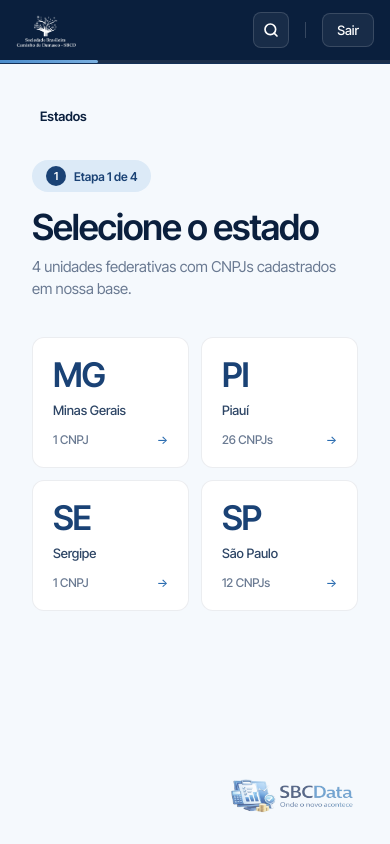
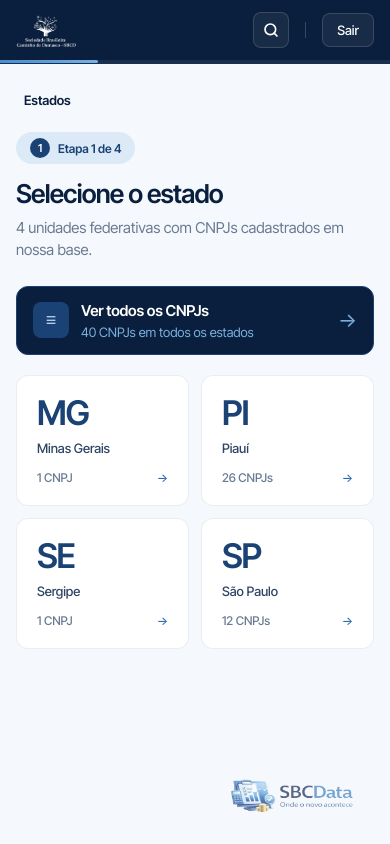
Before and after one commit to sbcdata/consulta-cnpj, a React (Vite) app: page / in a window 390 px wide. Built offline with nearby package versions, Linux system fonts and the light colour scheme.

Commit message:
feat: add full CNPJ listing screen and mobile responsive fixes

```diff
--- a/src/App.jsx
+++ b/src/App.jsx
@@ -6,6 +6,7 @@ import UfScreen from "./components/UfScreen";
 import MunicipioScreen from "./components/MunicipioScreen";
 import CNPJScreen from "./components/CNPJScreen";
 import DetalheScreen from "./components/DetalheScreen";
+import TodosScreen from "./components/TodosScreen";
 import cnpjs from "./data/cnpjs.json";
 import logoSemFundo from "./assets/logo-sem-fundo-sbcdata.png";
 
@@ -42,6 +43,8 @@ export default function App() {
   const goto = (step) => {
     if (step === "uf") {
       setState({ ...state, step: "uf", uf: null, municipio: null, cnpj: null });
+    } else if (step === "todos") {
+      setState({ ...state, step: "todos", uf: null, municipio: null, cnpj: null });
     } else if (step === "municipio") {
       setState({ ...state, step: "municipio", municipio: null, cnpj: null });
     } else if (step === "cnpj") {
@@ -89,6 +92,16 @@ export default function App() {
         {state.step === "uf" && (
           <UfScreen
             onSelect={(uf) => setState({ ...state, step: "municipio", uf })}
+            onTodos={() => setState({ ...state, step: "todos", uf: null, municipio: null, cnpj: null })}
+          />
+        )}
+
+        {state.step === "todos" && (
+          <TodosScreen
+            onSelect={(e) =>
+              setState({ step: "detalhe", uf: e.uf, municipio: e.municipio, cnpj: e })
+            }
+            onVoltar={() => setState({ ...ESTADO_INICIAL, step: "uf" })}
           />
         )}
 
--- a/src/components/Crumbs.jsx
+++ b/src/components/Crumbs.jsx
@@ -2,9 +2,13 @@ import { Fragment } from "react";
 
 export default function Crumbs({ state, onGo }) {
   const crumbs = [{ label: "Estados", step: "uf" }];
-  if (state.uf) crumbs.push({ label: state.uf, step: "municipio" });
-  if (state.municipio) crumbs.push({ label: state.municipio, step: "cnpj" });
-  if (state.cnpj) crumbs.push({ label: state.cnpj.nome, step: "detalhe" });
+  if (state.step === "todos") {
+    crumbs.push({ label: "Todos os CNPJs", step: "todos" });
+  } else {
+    if (state.uf) crumbs.push({ label: state.uf, step: "municipio" });
+    if (state.municipio) crumbs.push({ label: state.municipio, step: "cnpj" });
+    if (state.cnpj) crumbs.push({ label: state.cnpj.nome, step: "detalhe" });
+  }
 
   return (
     <div className="crumbs">
--- /dev/null
+++ b/src/components/TodosScreen.jsx
@@ -0,0 +1,90 @@
+import { useMemo, useState } from "react";
+import cnpjs from "../data/cnpjs.json";
+
+export default function TodosScreen({ onSelect, onVoltar }) {
+  const [busca, setBusca] = useState("");
+  const [copiado, setCopiado] = useState(null);
+
+  const lista = useMemo(() => {
+    const q = busca.trim().toLowerCase();
+    if (!q) return cnpjs;
+    const qNum = q.replace(/\D/g, "");
+    return cnpjs.filter((e) => {
+      if (qNum && e.cnpj.replace(/\D/g, "").includes(qNum)) return true;
+      if (e.nome.toLowerCase().includes(q)) return true;
+      if (e.municipio.toLowerCase().includes(q)) return true;
+      if (e.uf.toLowerCase() === q) return true;
+      return false;
+    });
+  }, [busca]);
+
+  const copiar = (ev, entry) => {
+    ev.stopPropagation();
+    navigator.clipboard?.writeText(entry.cnpj);
+    setCopiado(entry.cnpj);
+    setTimeout(() => setCopiado(null), 2000);
+  };
+
+  return (
+    <>
+      <div className="stage-head">
+        <div className="stage-step">
+          <span className="num" style={{ fontSize: 10 }}>≡</span>
+          <span>Listagem completa</span>
+        </div>
+        <div className="stage-titles">
+          <h1>Todos os CNPJs</h1>
+          <div className="desc">
+            {cnpjs.length} CNPJs cadastrados em nossa base de dados.
+          </div>
+        </div>
+      </div>
+
+      <div className="todos-bar">
+        <button className="todos-back-btn" onClick={onVoltar}>← Voltar</button>
+        <input
+          className="todos-input"
+          type="text"
+          placeholder="Buscar por nome, CNPJ ou município…"
+          value={busca}
+          onChange={(e) => setBusca(e.target.value)}
+          autoFocus
+        />
+        {busca.trim() && (
+          <span className="todos-count">
+            {lista.length} resultado{lista.length !== 1 ? "s" : ""}
+          </span>
+        )}
+      </div>
+
+      <div className="row-list">
+        {lista.length === 0 && (
+          <div className="todos-empty">Nenhum resultado para "{busca}"</div>
+        )}
+        {lista.map((e, i) => (
+          <div
+            key={e.cnpj}
+            className="row-item"
+            onClick={() => onSelect(e)}
+            style={{ animation: `fadeUp 0.3s ${Math.min(i, 15) * 0.03}s both` }}
+          >
+            <div className="row-num">{String(i + 1).padStart(2, "0")}</div>
+            <div className="row-main">
+              <div className="name">{e.nome}</div>
+              <div className="meta mono">CNPJ {e.cnpj}</div>
+              <div className="meta">{e.municipio} · {e.uf}</div>
+            </div>
+            <button
+              className={`row-copy${copiado === e.cnpj ? " copied" : ""}`}
+              onClick={(ev) => copiar(ev, e)}
+              title="Copiar CNPJ"
+            >
+              {copiado === e.cnpj ? "✓" : "⎘"}
+            </button>
+            <div className="row-arrow">→</div>
+          </div>
+        ))}
+      </div>
+    </>
+  );
+}
--- a/src/components/UfScreen.jsx
+++ b/src/components/UfScreen.jsx
@@ -3,7 +3,7 @@ import StepHead from "./StepHead";
 import cnpjs from "../data/cnpjs.json";
 import { UF_NAMES } from "../data/ufNames";
 
-export default function UfScreen({ onSelect }) {
+export default function UfScreen({ onSelect, onTodos }) {
   const ufs = useMemo(() => {
     const map = {};
     cnpjs.forEach((e) => {
@@ -19,6 +19,18 @@ export default function UfScreen({ onSelect }) {
         title="Selecione o estado"
         desc={`${ufs.length} unidades federativas com CNPJs cadastrados em nossa base.`}
       />
+      <div
+        className="todos-all-card"
+        onClick={onTodos}
+        style={{ animation: "fadeUp 0.4s both" }}
+      >
+        <div className="todos-all-icon">≡</div>
+        <div className="row-main">
+          <div className="name">Ver todos os CNPJs</div>
+          <div className="meta">{cnpjs.length} CNPJs em todos os estados</div>
+        </div>
+        <div className="row-arrow">→</div>
+      </div>
       <div className="uf-grid">
         {ufs.map(([uf, count], i) => (
           <div
--- a/src/data/cnpjs.json
+++ b/src/data/cnpjs.json
@@ -8,12 +8,12 @@
     "contrato": "SEI 024.00060476/2023-17"
   },
   {
-    "nome": "CENTRAL DE EXAMES CASTELO DO PIAUI",
-    "cnpj": "48.211.585/0069-03",
-    "uf": "PI",
-    "municipio": "Castelo do Piauí",
-    "endereco": "Rua Barão do Rio Branco, 480 - CEP: 64340-000 - Castelo do Piauí/PI",
-    "contrato": "CG: 37/2025"
+    "nome": "AME PROMISSÃO",
+    "cnpj": "48.211.585/0037-26",
+    "uf": "SP",
+    "municipio": "Promissão",
+    "endereco": "Av. Arthur Franco, 215 (Quadra Ant 210) - Centro - CEP: 16370-000 - Promissão/SP",
+    "contrato": "SEI 024.00060553/2023-39"
   },
   {
     "nome": "APS CUBATÃO",
@@ -24,36 +24,84 @@
     "contrato": "CG: ADM 004/2023"
   },
   {
-    "nome": "HMC CUBATÃO NOVO",
-    "cnpj": "48.211.585/0035-64",
-    "uf": "SP",
-    "municipio": "Cubatão",
-    "endereco": "Avenida Henry Borden, 21 - Vila Santa Rosa - CEP: 11515-000 - Cubatão/SP",
-    "contrato": "010/2023"
+    "nome": "CENTRAL DE EXAMES CASTELO DO PIAUI",
+    "cnpj": "48.211.585/0069-03",
+    "uf": "PI",
+    "municipio": "Castelo do Piauí",
+    "endereco": "Rua Barão do Rio Branco, 480 - CEP: 64340-000 - Castelo do Piauí/PI",
+    "contrato": "CG: 37/2025"
   },
   {
-    "nome": "HOSPITAL JOAO LUIZ DE MORAES - DERMEVAL LOBÃO",
-    "cnpj": "48.211.585/0050-01",
+    "nome": "CENTRAL DE EXAMES DE OEIRAS",
+    "cnpj": "48.211.585/0058-50",
     "uf": "PI",
-    "municipio": "Demerval Lobão",
-    "endereco": "Rua Francisco Carvalho de Melo, S/N - Centro - CEP: 64390-000 - Demerval Lobão/PI",
+    "municipio": "Oeiras",
+    "endereco": "Rua Conego Cardoso, 491 - Centro - CEP: 64500-000 - Oeiras/PI",
+    "contrato": "CG: 39/2025"
+  },
+  {
+    "nome": "CENTRAL DE EXAMES DE PICOS",
+    "cnpj": "48.211.585/0046-17",
+    "uf": "PI",
+    "municipio": "Picos",
+    "endereco": "Rua Francisco da Costa Araújo, 29 - Centro CEP: 64600-076 - Picos/PI",
+    "contrato": "CG:07/2024"
+  },
+  {
+    "nome": "CENTRAL DE EXAMES DE TERESINA",
+    "cnpj": "48.211.585/0066-60",
+    "uf": "PI",
+    "municipio": "Teresina",
+    "endereco": "Avenida Higino Cunha, 1552 - Ilhotas - CEP: 64014-220 - Teresina/PI",
+    "contrato": "CG: 38/2025"
+  },
+  {
+    "nome": "CENTRAL DE EXAMES DE URUÇUÍ",
+    "cnpj": "48.211.585/0060-75",
+    "uf": "PI",
+    "municipio": "Uruçuí",
+    "endereco": "Av Santos Dumont, S/N - Aeroporto - CEP: 64860-000 - Uruçuí - PI",
+    "contrato": "CG: 40/2025"
+  },
+  {
+    "nome": "CENTRAL DE EXAMES DE VALENÇA DO PIAUÍ",
+    "cnpj": "48.211.585/0056-99",
+    "uf": "PI",
+    "municipio": "Valença do Piauí",
+    "endereco": "Rua Gen Propécio de Castro, S/N - Centro - CEP:64300-000 - Valença do Piauí/PI",
+    "contrato": "CG: 25/2025"
+  },
+  {
+    "nome": "CENTRAL DE EXAMES SÃO RAIMUNDO NONATO",
+    "cnpj": "48.211.585/0062-37",
+    "uf": "PI",
+    "municipio": "São Raimundo Nonato",
+    "endereco": "Rua Elizeu Paes Landim, S/N - Aldeia - CEP: 64770-000 - São Raimundo Nonato/PI",
     "contrato": ""
   },
   {
-    "nome": "HOSPITAL ESTADUAL DR JULIO HARTMAN HEJH",
-    "cnpj": "48.211.585/0055-08",
+    "nome": "CER II SÃO JOÃO DO PIAUÍ",
+    "cnpj": "48.211.585/0044-55",
     "uf": "PI",
-    "municipio": "Esperantina",
-    "endereco": "Praça Marechal Deodoro da Fonseca, 341 - Centro - CEP: 64180-000 - Esperantina/PI",
-    "contrato": ""
+    "municipio": "São João do Piauí",
+    "endereco": "Rua Papagaio, 700 - Vila Betânia - CEP: 64760-000 - São João do Piaui-PI",
+    "contrato": "CG: 03/2024"
   },
   {
-    "nome": "MATRIZ",
-    "cnpj": "48.211.585/0001-15",
+    "nome": "CETEA",
+    "cnpj": "48.211.585/0061-56",
+    "uf": "PI",
+    "municipio": "Teresina",
+    "endereco": "Av. Higino Cunha, 1552 - Cristo Rei - CEP: 64014-220 - Teresina/PI",
+    "contrato": "CG: 023/2025"
+  },
+  {
+    "nome": "CRI ZONA NORTE",
+    "cnpj": "48.211.585/0034-83",
     "uf": "SP",
-    "municipio": "Garça",
-    "endereco": "Rua Gabriela, 144 - Labienópolis - CEP: 17404-310 - Garça/SP",
-    "contrato": ""
+    "municipio": "São Paulo",
+    "endereco": "Rua Voluntarios da Patria, 4301 - Santana - CEP: 02401-400 - São Paulo/SP",
+    "contrato": "SES-PCR-2022/74318"
   },
   {
     "nome": "GARÇA",
@@ -64,27 +112,35 @@
     "contrato": "Termo de colaboração n° 002/2023"
   },
   {
-    "nome": "ITU Serviço Residencial Terapêutico",
-    "cnpj": "48.211.585/0042-93",
+    "nome": "HMC CUBATÃO NOVO",
+    "cnpj": "48.211.585/0035-64",
     "uf": "SP",
-    "municipio": "Itu",
-    "endereco": "Rua Pedro de Paula Leite, 496 - Centro - CEP: 13300-043 - Itu/SP",
-    "contrato": "Termo de Convênio n° 39/2023"
+    "municipio": "Cubatão",
+    "endereco": "Avenida Henry Borden, 21 - Vila Santa Rosa - CEP: 11515-000 - Cubatão/SP",
+    "contrato": "010/2023"
   },
   {
-    "nome": "HOSPITAL ITURAMA",
-    "cnpj": "48.211.585/0039-98",
-    "uf": "MG",
-    "municipio": "Iturama",
-    "endereco": "Rua Cidade do Prata, 415 (Sala 1) - Centro - CEP: 38280-000 - Iturama/MG",
-    "contrato": "15/2024"
+    "nome": "HOSPITAL DE TERESINA - AREOLINO DE ABREU",
+    "cnpj": "48.211.585/0057-70",
+    "uf": "PI",
+    "municipio": "Teresina",
+    "endereco": "Rua Joe Soares Ferry, 2420 - Primavera - CEP: 64002-520 - Teresina/PI",
+    "contrato": ""
   },
   {
-    "nome": "UPA DR THELMO JACAREÍ",
-    "cnpj": "48.211.585/0009-72",
-    "uf": "SP",
-    "municipio": "Jacareí",
-    "endereco": "Rua dos Ferroviários, 528 - Jardim Mesquita - CEP: 12327-683 - Jacareí/SP",
+    "nome": "HOSPITAL DE VALENÇA - HOSPITAL REGIONAL EUSTAQUIO PORTELA",
+    "cnpj": "48.211.585/0047-06",
+    "uf": "PI",
+    "municipio": "Valença do Piauí",
+    "endereco": "Av. Santos Dumont, S/N - Centro - CEP: 64300-000 - Valença do Piauí/PI",
+    "contrato": "CG: 035/2025"
+  },
+  {
+    "nome": "HOSPITAL ESTADUAL DR JULIO HARTMAN HEJH",
+    "cnpj": "48.211.585/0055-08",
+    "uf": "PI",
+    "municipio": "Esperantina",
+    "endereco": "Praça Marechal Deodoro da Fonseca, 341 - Centro - CEP: 64180-000 - Esperantina/PI",
     "contrato": ""
   },
   {
@@ -96,12 +152,44 @@
     "contrato": ""
   },
   {
-    "nome": "UPA OEIRAS",
-    "cnpj": "48.211.585/0048-89",
+    "nome": "HOSPITAL ITURAMA",
+    "cnpj": "48.211.585/0039-98",
+    "uf": "MG",
+    "municipio": "Iturama",
+    "endereco": "Rua Cidade do Prata, 415 (Sala 1) - Centro - CEP: 38280-000 - Iturama/MG",
+    "contrato": "15/2024"
+  },
+  {
+    "nome": "HOSPITAL JOAO LUIZ DE MORAES - DERMEVAL LOBÃO",
+    "cnpj": "48.211.585/0050-01",
     "uf": "PI",
-    "municipio": "Oeiras",
-    "endereco": "Av. Totonho Freitas, 657 - Oeiras Novas - CEP: 64500-000 - Oeiras/PI",
-    "contrato": "CG:26/2025"
+    "municipio": "Demerval Lobão",
+    "endereco": "Rua Francisco Carvalho de Melo, S/N - Centro - CEP: 64390-000 - Demerval Lobão/PI",
+    "contrato": ""
+  },
+  {
+    "nome": "HOSPITAL MOCAMBINHO",
+    "cnpj": "48.211.585/0040-21",
+    "uf": "PI",
+    "municipio": "Teresina",
+    "endereco": "Quadra Mocambinho, S/N (Setor A) - Mocambinho, CEP: 64010-060 - Teresina/PI",
+    "contrato": "CG:035/2023"
+  },
+  {
+    "nome": "HOSPITAL REG.SENADOR ARCO VERDE URUÇUÍ",
+    "cnpj": "48.211.585/0054-27",
+    "uf": "PI",
+    "municipio": "Uruçuí",
+    "endereco": "Avenida José Cavalcante, S/N - Centro - CEP: 64860-000 - Uruçuí/PI",
+    "contrato": ""
+  },
+  {
+    "nome": "HOSPITAL REGIONAL DE PICOS",
+    "cnpj": "48.211.585/0045-36",
+    "uf": "PI",
+    "municipio": "Picos",
+    "endereco": "Av. Senador Helvidio Nunes, S/N - Paraibinha - CEP: 64606-245 - Picos/PI",
+    "contrato": "04/2024"
   },
   {
     "nome": "HOSPITAL REGIONAL DEOLINDO COUTO (HOSPITAL DE OEIRAS)",
@@ -112,44 +200,44 @@
     "contrato": "CG:26/2025"
   },
   {
-    "nome": "CENTRAL DE EXAMES DE OEIRAS",
-    "cnpj": "48.211.585/0058-50",
-    "uf": "PI",
-    "municipio": "Oeiras",
-    "endereco": "Rua Conego Cardoso, 491 - Centro - CEP: 64500-000 - Oeiras/PI",
-    "contrato": "CG: 39/2025"
-  },
-  {
-    "nome": "UPA PICOS",
-    "cnpj": "48.211.585/0041-02",
-    "uf": "PI",
-    "municipio": "Picos",
-    "endereco": "Rua Joaquim Pacífico da Silva, S/N - Catavento - CEP: 64.607-328 - Picos/PI",
-    "contrato": "CG:01/2024"
-  },
-  {
-    "nome": "HOSPITAL REGIONAL DE PICOS",
-    "cnpj": "48.211.585/0045-36",
-    "uf": "PI",
-    "municipio": "Picos",
-    "endereco": "Av. Senador Helvidio Nunes, S/N - Paraibinha - CEP: 64606-245 - Picos/PI",
-    "contrato": "04/2024"
-  },
-  {
-    "nome": "CENTRAL DE EXAMES DE PICOS",
-    "cnpj": "48.211.585/0046-17",
-    "uf": "PI",
-    "municipio": "Picos",
-    "endereco": "Rua Francisco da Costa Araújo, 29 - Centro CEP: 64600-076 - Picos/PI",
-    "contrato": "CG:07/2024"
-  },
-  {
     "nome": "HOSPITAL REGIONAL JUSTINO LUZ",
     "cnpj": "48.211.585/0051-84",
     "uf": "PI",
     "municipio": "Picos",
     "endereco": "Praça Dr. Antenor Neiva, 184 - Bomba, CEP: 64601-391 - Picos/PI",
     "contrato": "11/2025"
+  },
+  {
+    "nome": "HOSPITAL REGIONAL TERESINHA NUNES DE BARROS",
+    "cnpj": "48.211.585/0053-46",
+    "uf": "PI",
+    "municipio": "São João do Piauí",
+    "endereco": "Avenida Cândido Coelho, 1215 - Centro - CEP: 64760-000 - São João do Piauí/PI",
+    "contrato": ""
+  },
+  {
+    "nome": "HOSPITAL SÃO RAIMUNDO NONATO",
+    "cnpj": "48.211.585/0064-07",
+    "uf": "PI",
+    "municipio": "São Raimundo Nonato",
+    "endereco": "Rua Cap. Newton Rubéns, 1351 - Aldeias - CEP: 64770-000 - São Raimundo Nonato/PI",
+    "contrato": "CG: 33/2025"
+  },
+  {
+    "nome": "ITU Serviço Residencial Terapêutico",
+    "cnpj": "48.211.585/0042-93",
+    "uf": "SP",
+    "municipio": "Itu",
+    "endereco": "Rua Pedro de Paula Leite, 496 - Centro - CEP: 13300-043 - Itu/SP",
+    "contrato": "Termo de Convênio n° 39/2023"
+  },
+  {
+    "nome": "MATRIZ",
+    "cnpj": "48.211.585/0001-15",
+    "uf": "SP",
+    "municipio": "Garça",
+    "endereco": "Rua Gabriela, 144 - Labienópolis - CEP: 17404-310 - Garça/SP",
+    "contrato": ""
   },
   {
     "nome": "NUCLEO ADM PICOS",
@@ -160,44 +248,12 @@
     "contrato": ""
   },
   {
-    "nome": "AME PROMISSÃO",
-    "cnpj": "48.211.585/0037-26",
-    "uf": "SP",
-    "municipio": "Promissão",
-    "endereco": "Av. Arthur Franco, 215 (Quadra Ant 210) - Centro - CEP: 16370-000 - Promissão/SP",
-    "contrato": "SEI 024.00060553/2023-39"
-  },
-  {
-    "nome": "CER II SÃO JOÃO DO PIAUÍ",
-    "cnpj": "48.211.585/0044-55",
+    "nome": "Núcleo teresina",
+    "cnpj": "48.211.585/0038-07",
     "uf": "PI",
-    "municipio": "São João do Piauí",
-    "endereco": "Rua Papagaio, 700 - Vila Betânia - CEP: 64760-000 - São João do Piaui-PI",
-    "contrato": "CG: 03/2024"
-  },
-  {
-    "nome": "HOSPITAL REGIONAL TERESINHA NUNES DE BARROS",
-    "cnpj": "48.211.585/0053-46",
-    "uf": "PI",
-    "municipio": "São João do Piauí",
-    "endereco": "Avenida Cândido Coelho, 1215 - Centro - CEP: 64760-000 - São João do Piauí/PI",
+    "municipio": "Teresina",
+    "endereco": "Rua Tabelião José Basilio, 1675 - Fatima - CEP 64048-190 - Teresina/PI",
     "contrato": ""
-  },
-  {
-    "nome": "SEDE Corporativo",
-    "cnpj": "48.211.585/0030-50",
-    "uf": "SP",
-    "municipio": "São Paulo",
-    "endereco": "Rua Pascoal Pais, 525 (Conj 12) - Vila Cordeiro - CEP: 04581-000 - São Paulo/SP",
-    "contrato": ""
-  },
-  {
-    "nome": "ZONA NORTE SÃO PAULO",
-    "cnpj": "48.211.585/0032-11",
-    "uf": "SP",
-    "municipio": "São Paulo",
-    "endereco": "Rua Conselheiro Saraiva, 826 - Santana - CEP: 02037-021 - São Paulo/SP",
-    "contrato": "R025/2021-SMS.G/CPCS"
   },
   {
     "nome": "PAI ZONA NORTE",
@@ -208,19 +264,19 @@
     "contrato": "SES-PRC-2022/74165"
   },
   {
-    "nome": "CRI ZONA NORTE",
-    "cnpj": "48.211.585/0034-83",
+    "nome": "PRONTO ATENDIMENTO SÃO VICENTE DE PAULO (UPA TOBIAS BARRETO)",
+    "cnpj": "48.211.585/0065-80",
+    "uf": "SE",
+    "municipio": "Tobias Barreto",
+    "endereco": "Avenida João Alves Filho, 22 - Centro - CEP: 49300-000 - Tobias Barreto/SE",
+    "contrato": "CG:04/2025"
+  },
+  {
+    "nome": "SEDE Corporativo",
+    "cnpj": "48.211.585/0030-50",
     "uf": "SP",
     "municipio": "São Paulo",
-    "endereco": "Rua Voluntarios da Patria, 4301 - Santana - CEP: 02401-400 - São Paulo/SP",
-    "contrato": "SES-PCR-2022/74318"
-  },
-  {
-    "nome": "CENTRAL DE EXAMES SÃO RAIMUNDO NONATO",
-    "cnpj": "48.211.585/0062-37",
-    "uf": "PI",
-    "municipio": "São Raimundo Nonato",
-    "endereco": "Rua Elizeu Paes Landim, S/N - Aldeia - CEP: 64770-000 - São Raimundo Nonato/PI",
+    "endereco": "Rua Pascoal Pais, 525 (Conj 12) - Vila Cordeiro - CEP: 04581-000 - São Paulo/SP",
     "contrato": ""
   },
   {
@@ -232,91 +288,35 @@
     "contrato": "CG:34/2025"
   },
   {
-    "nome": "HOSPITAL SÃO RAIMUNDO NONATO",
-    "cnpj": "48.211.585/0064-07",
-    "uf": "PI",
-    "municipio": "São Raimundo Nonato",
-    "endereco": "Rua Cap. Newton Rubéns, 1351 - Aldeias - CEP: 64770-000 - São Raimundo Nonato/PI",
-    "contrato": "CG: 33/2025"
-  },
-  {
-    "nome": "Núcleo teresina",
-    "cnpj": "48.211.585/0038-07",
-    "uf": "PI",
-    "municipio": "Teresina",
-    "endereco": "Rua Tabelião José Basilio, 1675 - Fatima - CEP 64048-190 - Teresina/PI",
+    "nome": "UPA DR THELMO JACAREÍ",
+    "cnpj": "48.211.585/0009-72",
+    "uf": "SP",
+    "municipio": "Jacareí",
+    "endereco": "Rua dos Ferroviários, 528 - Jardim Mesquita - CEP: 12327-683 - Jacareí/SP",
     "contrato": ""
   },
   {
-    "nome": "HOSPITAL MOCAMBINHO",
-    "cnpj": "48.211.585/0040-21",
+    "nome": "UPA OEIRAS",
+    "cnpj": "48.211.585/0048-89",
     "uf": "PI",
-    "municipio": "Teresina",
-    "endereco": "Quadra Mocambinho, S/N (Setor A) - Mocambinho, CEP: 64010-060 - Teresina/PI",
-    "contrato": "CG:035/2023"
+    "municipio": "Oeiras",
+    "endereco": "Av. Totonho Freitas, 657 - Oeiras Novas - CEP: 64500-000 - Oeiras/PI",
+    "contrato": "CG:26/2025"
   },
   {
-    "nome": "HOSPITAL DE TERESINA - AREOLINO DE ABREU",
-    "cnpj": "48.211.585/0057-70",
+    "nome": "UPA PICOS",
+    "cnpj": "48.211.585/0041-02",
     "uf": "PI",
-    "municipio": "Teresina",
-    "endereco": "Rua Joe Soares Ferry, 2420 - Primavera - CEP: 64002-520 - Teresina/PI",
-    "contrato": ""
+    "municipio": "Picos",
+    "endereco": "Rua Joaquim Pacífico da Silva, S/N - Catavento - CEP: 64.607-328 - Picos/PI",
+    "contrato": "CG:01/2024"
   },
   {
-    "nome": "CETEA",
-    "cnpj": "48.211.585/0061-56",
-    "uf": "PI",
-    "municipio": "Teresina",
-    "endereco": "Av. Higino Cunha, 1552 - Cristo Rei - CEP: 64014-220 - Teresina/PI",
-    "contrato": "CG: 023/2025"
-  },
-  {
-    "nome": "CENTRAL DE EXAMES DE TERESINA",
-    "cnpj": "48.211.585/0066-60",
-    "uf": "PI",
-    "municipio": "Teresina",
-    "endereco": "Avenida Higino Cunha, 1552 - Ilhotas - CEP: 64014-220 - Teresina/PI",
-    "contrato": "CG: 38/2025"
-  },
-  {
-    "nome": "PRONTO ATENDIMENTO SÃO VICENTE DE PAULO (UPA TOBIAS BARRETO)",
-    "cnpj": "48.211.585/0065-80",
-    "uf": "SE",
-    "municipio": "Tobias Barreto",
-    "endereco": "Avenida João Alves Filho, 22 - Centro - CEP: 49300-000 - Tobias Barreto/SE",
-    "contrato": "CG:04/2025"
-  },
-  {
-    "nome": "HOSPITAL REG.SENADOR ARCO VERDE URUÇUÍ",
-    "cnpj": "48.211.585/0054-27",
-    "uf": "PI",
-    "municipio": "Uruçuí",
-    "endereco": "Avenida José Cavalcante, S/N - Centro - CEP: 64860-000 - Uruçuí/PI",
-    "contrato": ""
-  },
-  {
-    "nome": "CENTRAL DE EXAMES DE URUÇUÍ",
-    "cnpj": "48.211.585/0060-75",
-    "uf": "PI",
-    "municipio": "Uruçuí",
-    "endereco": "Av Santos Dumont, S/N - Aeroporto - CEP: 64860-000 - Uruçuí - PI",
-    "contrato": "CG: 40/2025"
-  },
-  {
-    "nome": "HOSPITAL DE VALENÇA - HOSPITAL REGIONAL EUSTAQUIO PORTELA",
-    "cnpj": "48.211.585/0047-06",
-    "uf": "PI",
-    "municipio": "Valença do Piauí",
-    "endereco": "Av. Santos Dumont, S/N - Centro - CEP: 64300-000 - Valença do Piauí/PI",
-    "contrato": "CG: 035/2025"
-  },
-  {
-    "nome": "CENTRAL DE EXAMES DE VALENÇA DO PIAUÍ",
-    "cnpj": "48.211.585/0056-99",
-    "uf": "PI",
-    "municipio": "Valença do Piauí",
-    "endereco": "Rua Gen Propécio de Castro, S/N - Centro - CEP:64300-000 - Valença do Piauí/PI",
-    "contrato": "CG: 25/2025"
+    "nome": "ZONA NORTE SÃO PAULO",
+    "cnpj": "48.211.585/0032-11",
+    "uf": "SP",
+    "municipio": "São Paulo",
+    "endereco": "Rua Conselheiro Saraiva, 826 - Santana - CEP: 02037-021 - São Paulo/SP",
+    "contrato": "R025/2021-SMS.G/CPCS"
   }
 ]
--- a/src/styles/row-list.css
+++ b/src/styles/row-list.css
@@ -105,3 +105,128 @@
   color: #16a34a;
   background: #f0fdf4;
 }
+
+/* ---- All CNPJs card ---- */
+.todos-all-card {
+  display: flex;
+  align-items: center;
+  gap: 16px;
+  padding: 18px 22px;
+  margin-bottom: 20px;
+  background: var(--blue-900);
+  border-radius: 12px;
+  border: 1px solid var(--blue-700);
+  cursor: pointer;
+  transition: background 0.2s;
+  color: white;
+}
+.todos-all-card:hover {
+  background: var(--blue-800);
+}
+.todos-all-card .row-main .name {
+  color: white;
+  font-size: 15px;
+}
+.todos-all-card .row-main .meta {
+  color: var(--blue-300);
+}
+.todos-all-card .row-arrow {
+  color: var(--blue-300);
+  margin-left: auto;
+}
+.todos-all-icon {
+  width: 36px;
+  height: 36px;
+  background: var(--blue-700);
+  border-radius: 8px;
+  display: flex;
+  align-items: center;
+  justify-content: center;
+  font-size: 18px;
+  color: var(--blue-200);
+  flex-shrink: 0;
+}
+
+/* ---- Todos search bar ---- */
+.todos-bar {
+  display: flex;
+  align-items: center;
+  gap: 12px;
+  margin-bottom: 16px;
+}
+.todos-input {
+  flex: 1;
+  padding: 10px 14px;
+  border: 1px solid var(--line-strong);
+  border-radius: 10px;
+  font-family: inherit;
+  font-size: 14px;
+  color: var(--ink);
+  background: var(--surface);
+  outline: none;
+  transition: border-color 0.2s;
+}
+.todos-input:focus {
+  border-color: var(--blue-400);
+  box-shadow: 0 0 0 3px rgba(74, 140, 204, 0.12);
+}
+.todos-input::placeholder {
+  color: var(--ink-muted);
+}
+.todos-count {
+  font-size: 13px;
+  color: var(--ink-muted);
+  white-space: nowrap;
+}
+.todos-empty {
+  padding: 40px 24px;
+  text-align: center;
+  color: var(--ink-muted);
+  font-size: 14px;
+}
+
+.todos-back-btn {
+  background: none;
+  border: 1px solid var(--line-strong);
+  border-radius: 8px;
+  padding: 8px 14px;
+  font-family: inherit;
+  font-size: 13px;
+  font-weight: 500;
+  color: var(--ink-muted);
+  cursor: pointer;
+  white-space: nowrap;
+  flex-shrink: 0;
+  transition: all 0.2s;
+}
+.todos-back-btn:hover {
+  border-color: var(--blue-400);
+  color: var(--blue-600);
+  background: var(--blue-50);
+}
+
+/* ---- Mobile responsive ---- */
+@media (max-width: 480px) {
+  .row-item {
+    grid-template-columns: 30px 1fr auto auto;
+    gap: 10px;
+    padding: 14px 14px;
+  }
+  .row-num {
+    width: 28px;
+    height: 28px;
+    font-size: 11px;
+    border-radius: 6px;
+  }
+  .row-main .name {
+    font-size: 14px;
+  }
+  .row-main .meta.mono {
+    font-size: 11px;
+    overflow-wrap: anywhere;
+  }
+  .todos-all-card {
+    padding: 14px 16px;
+    gap: 12px;
+  }
+}
--- a/src/styles/stage.css
+++ b/src/styles/stage.css
@@ -79,3 +79,18 @@
   line-height: 1.5;
   max-width: 600px;
 }
+
+@media (max-width: 600px) {
+  .stage {
+    padding: 24px 16px 60px;
+  }
+  .stage-titles h1 {
+    font-size: 26px;
+  }
+  .stage-head {
+    margin-bottom: 24px;
+  }
+  .crumbs {
+    margin-bottom: 20px;
+  }
+}
```
Also changed, not shown: .claude/settings.local.json.
